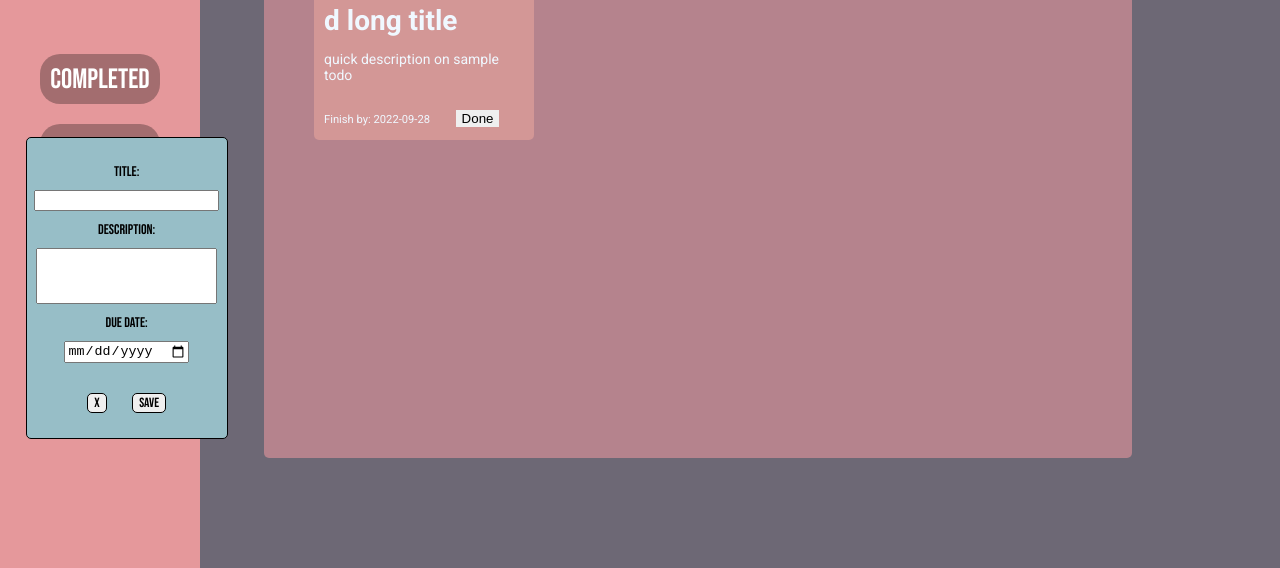
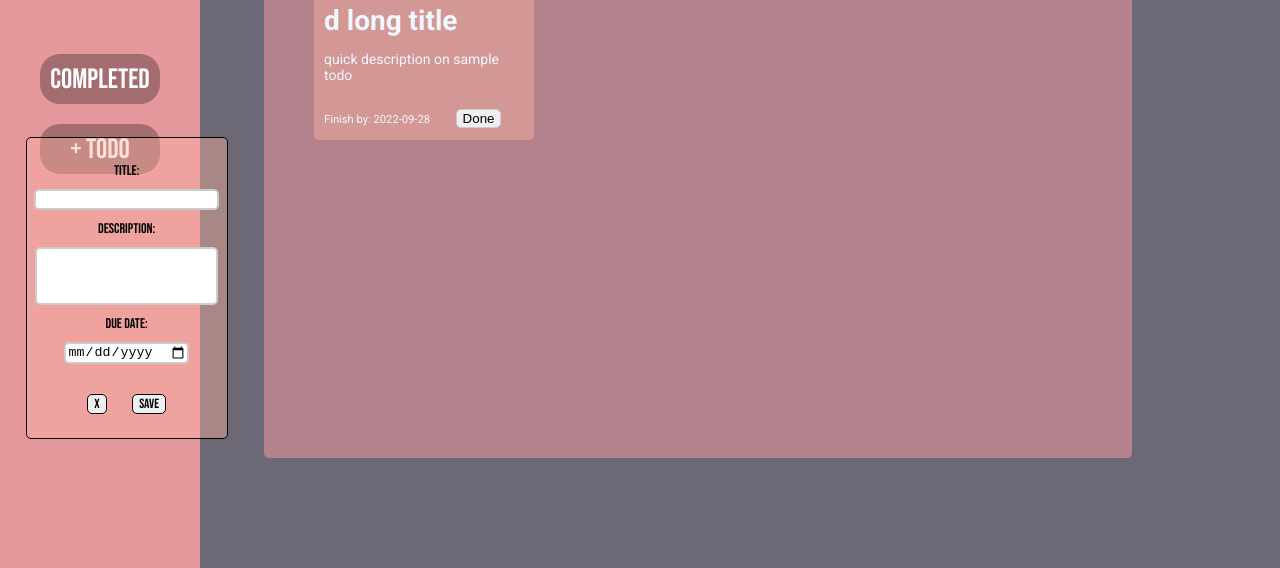
Before and after one commit to luvie23/Todo-list, a website built with webpack: page dist/index.html in a window 1280 px wide. Both pictures are taken after a click on the button "+ TODO". Shown: the part 232-800 px from the top of the page. Built offline with nearby package versions, Linux system fonts and the light colour scheme.

Commit message:
improve form look

```diff
--- a/src/style.css
+++ b/src/style.css
@@ -94,8 +94,10 @@ header{
 
 }
 .card-button{
-    border: 0;
+    border-radius: 5px;
+    border: 1px solid #ccc;
     cursor: pointer;
+
 
 }
 
@@ -113,6 +115,12 @@ header{
 
 textarea {
     resize: none;
+    border-radius: 5px;
+    border: 2px solid #ccc;
+}
+input {
+    border-radius: 5px;
+    border: 2px solid #ccc;
 }
 
 
@@ -123,7 +131,7 @@ form{
     justify-content: center;
     height: 300px;
     width: 200px;
-    background-color: #97BEC7;
+    background-color: rgb(255, 180, 162, .4);
     font-family: 'Bebas Neue', cursive;
     position: absolute;
     margin-top: 30vh;
@@ -132,6 +140,7 @@ form{
     gap: 10px;
     border-radius: 5px;
     border: 1px solid black;
+
 }
 
 form>div{
```
Also changed, not shown: dist/main.js.
